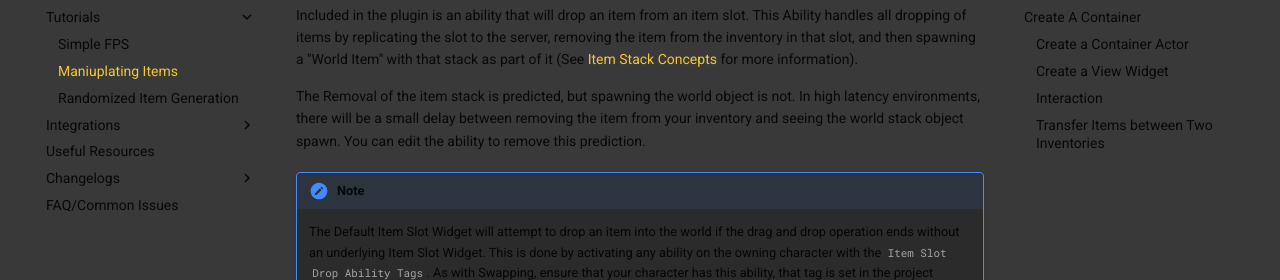
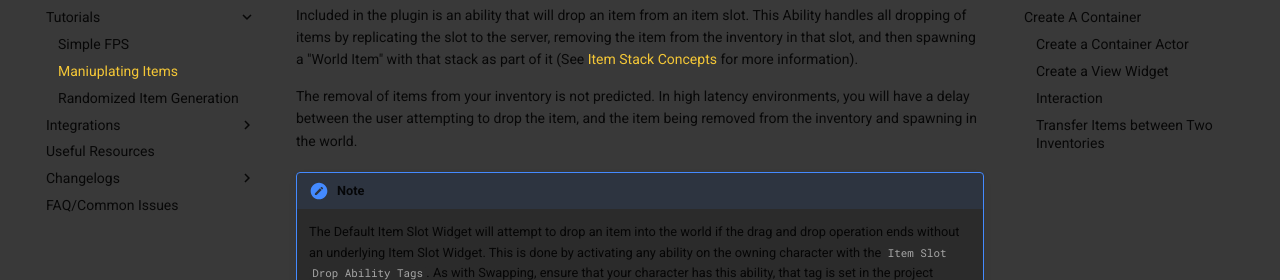
Before and after one commit to punyhumangames/ArcPluginsDocumentation, an MkDocs documentation site: the page built from docs/arcinventory/tutorials/containers.md, in a window 1280 px wide and 900 px high, scrolled down 778 px. Shown: the part 172-452 px from the top of the window. Built offline with MkDocs 1.6.1 and Material for MkDocs 9.7.7, drawn with Linux system fonts in a browser that asks for light colours; comment, search, counter and statistics services are not loaded.

Commit message:
fixed an incorrect bit about removing items being predicted

```diff
--- a/docs/arcinventory/tutorials/containers.md
+++ b/docs/arcinventory/tutorials/containers.md
@@ -27,7 +27,7 @@ Swapping Items is done by setting, on the client, the `SwapToSlot` and `SwapFrom
 
 Included in the plugin is an ability that will drop an item from an item slot.  This Ability handles all dropping of items by replicating the slot to the server, removing the item from the inventory in that slot, and then spawning a "World Item" with that stack as part of it (See [Item Stack Concepts](../../concepts/itemstack/#world-stacks) for more information).
 
-The Removal of the item stack is predicted, but spawning the world object is not.  In high latency environments, there will be a small delay between removing the item from your inventory and seeing the world stack object spawn.  You can edit the ability to remove this prediction.
+The removal of items from your inventory is not predicted.  In high latency environments, you will have a delay between the user attempting to drop the item, and the item being removed from the inventory and spawning in the world.
 
 !!! note
     The Default Item Slot Widget will attempt to drop an item into the world if the drag and drop operation ends without an underlying Item Slot Widget.  This is done by activating any ability on the owning character with the `Item Slot Drop Ability Tags`.  As with Swapping, ensure that your character has this ability, that tag is set in the project settings, and the ability has it in it's Ability Tags.
```
